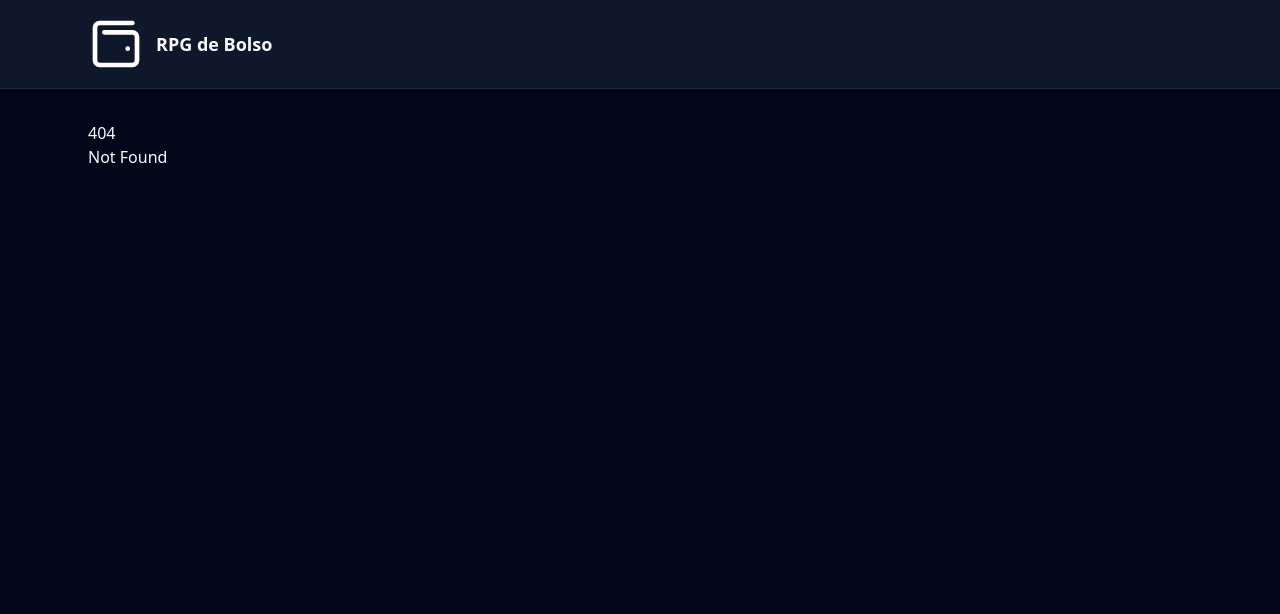
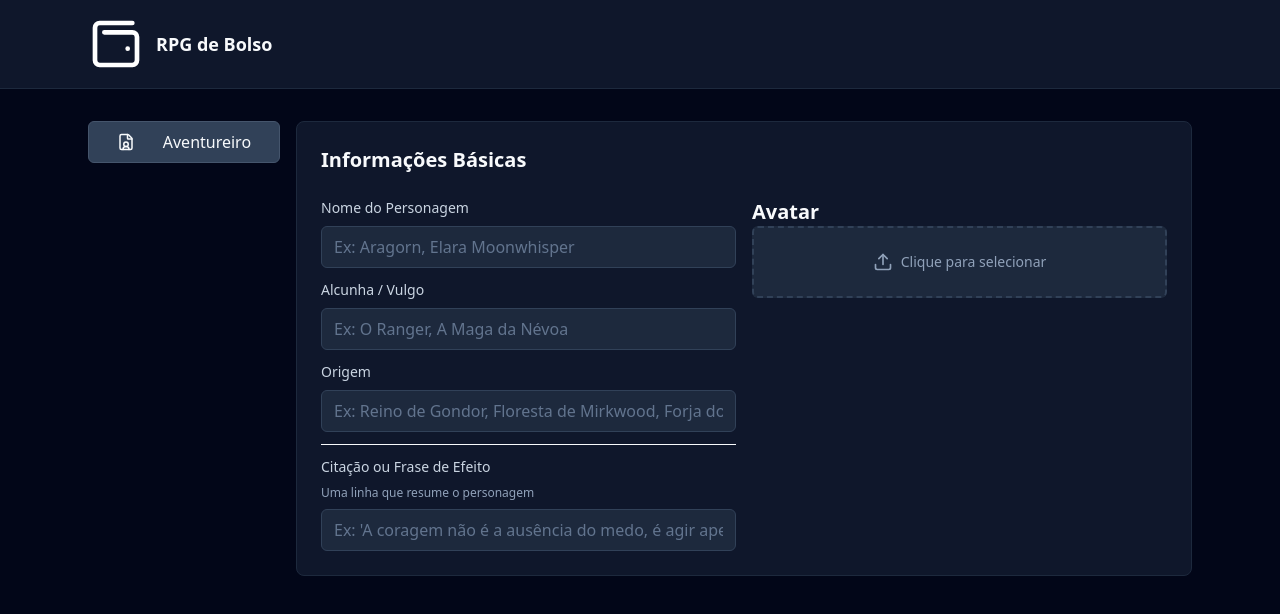
Before and after one commit to Victor-Furtado/BOLSO, a SvelteKit app: page /char-gen in a window 1280 px wide. Before the commit this address had no page. Shown: the top 614 px of the page. Built offline with nearby package versions, Linux system fonts and the light colour scheme.

Commit message:
feat: basic sheet information

```diff
--- a/package.json
+++ b/package.json
@@ -56,6 +56,7 @@
 	},
 	"dependencies": {
 		"bits-ui": "^2.18.1",
+		"lucide-svelte": "^1.0.1",
 		"zod": "^4.4.3"
 	}
 }
--- /dev/null
+++ b/src/routes/(private)/char-gen/+page.svelte
@@ -0,0 +1,50 @@
+<script lang="ts">
+	import { Tabs } from 'bits-ui';
+	import { FileUser } from 'lucide-svelte';
+	import BasicInfo from './tabs/basic-info.svelte';
+
+	let tab = $state('basic');
+	let isMobile = $state(false);
+
+	$effect(() => {
+		const mediaQuery = window.matchMedia('(max-width: 767px)');
+		const updateIsMobile = () => (isMobile = mediaQuery.matches);
+
+		updateIsMobile();
+		mediaQuery.addEventListener('change', updateIsMobile);
+
+		return () => mediaQuery.removeEventListener('change', updateIsMobile);
+	});
+
+	let character = $state({
+		nome: '',
+		alcunha: '',
+		origem: '',
+		avatarPreview: '',
+		citacao: ''
+	});
+</script>
+
+<Tabs.Root
+	activationMode="manual"
+	orientation={isMobile ? 'horizontal' : 'vertical'}
+	value={tab}
+	onValueChange={(v) => (tab = v)}
+	class="flex h-full w-full flex-col gap-4 md:flex-row"
+>
+	<Tabs.List class="flex w-full shrink-0 flex-row gap-1 overflow-x-auto md:w-48 md:flex-col">
+		<Tabs.Trigger
+			value="basic"
+			class="flex shrink-0 items-center justify-evenly gap-2 rounded-md border border-transparent p-2 text-slate-300 transition-colors hover:bg-slate-800 hover:text-slate-50 data-[state=active]:border-slate-600 data-[state=active]:bg-slate-700 data-[state=active]:text-slate-50 md:w-full"
+		>
+			<FileUser size={18} />
+			Aventureiro
+		</Tabs.Trigger>
+	</Tabs.List>
+
+	<div class="flex-1 overflow-y-auto">
+		<Tabs.Content value="basic" class="space-y-6 pb-8">
+			<BasicInfo bind:character />
+		</Tabs.Content>
+	</div>
+</Tabs.Root>
--- /dev/null
+++ b/src/routes/(private)/char-gen/tabs/basic-info.svelte
@@ -0,0 +1,118 @@
+<script lang="ts">
+	import { Upload } from 'lucide-svelte';
+
+	type basicInfo = {
+		nome: string;
+		alcunha: string;
+		origem: string;
+		avatarPreview: string;
+		citacao: string;
+	};
+
+	let { character = $bindable() }: { character: basicInfo } = $props();
+
+	function handleAvatarChange(e: Event) {
+		const input = e.target as HTMLInputElement;
+		const file = input.files?.[0];
+
+		if (file) {
+			const reader = new FileReader();
+			reader.onload = (event) => {
+				character.avatarPreview = event.target?.result as string;
+			};
+			reader.readAsDataURL(file);
+		}
+	}
+</script>
+
+<div class="rounded-lg border border-slate-800 bg-slate-900 p-6">
+	<h2 class="mb-6 text-xl font-semibold text-slate-50">Informações Básicas</h2>
+
+	<div class="grid gap-4 sm:grid-cols-2">
+		<div class="flex flex-col gap-3">
+			<div>
+				<label for="nome" class="mb-2 block text-sm font-medium text-slate-300"
+					>Nome do Personagem</label
+				>
+				<input
+					id="nome"
+					type="text"
+					bind:value={character.nome}
+					placeholder="Ex: Aragorn, Elara Moonwhisper"
+					class="w-full rounded-md border border-slate-700 bg-slate-800 px-3 py-2 text-slate-50 placeholder-slate-500 transition-colors focus:border-slate-600 focus:ring-1 focus:ring-slate-600 focus:outline-none"
+				/>
+			</div>
+
+			<div>
+				<label for="alcunha" class="mb-2 block text-sm font-medium text-slate-300"
+					>Alcunha / Vulgo</label
+				>
+				<input
+					id="alcunha"
+					type="text"
+					bind:value={character.alcunha}
+					placeholder="Ex: O Ranger, A Maga da Névoa"
+					class="w-full rounded-md border border-slate-700 bg-slate-800 px-3 py-2 text-slate-50 placeholder-slate-500 transition-colors focus:border-slate-600 focus:ring-1 focus:ring-slate-600 focus:outline-none"
+				/>
+			</div>
+
+			<div class="sm:col-span-2">
+				<label for="origem" class="mb-2 block text-sm font-medium text-slate-300">Origem</label>
+				<input
+					id="origem"
+					type="text"
+					bind:value={character.origem}
+					placeholder="Ex: Reino de Gondor, Floresta de Mirkwood, Forja dos Anões"
+					class="w-full rounded-md border border-slate-700 bg-slate-800 px-3 py-2 text-slate-50 placeholder-slate-500 transition-colors focus:border-slate-600 focus:ring-1 focus:ring-slate-600 focus:outline-none"
+				/>
+			</div>
+
+			<hr />
+
+			<div>
+				<label for="citacao" class="mb-2 block text-sm font-medium text-slate-300"
+					>Citação ou Frase de Efeito</label
+				>
+				<span class="mb-2 block text-xs text-slate-400">Uma linha que resume o personagem</span>
+				<input
+					id="citacao"
+					type="text"
+					bind:value={character.citacao}
+					placeholder="Ex: 'A coragem não é a ausência do medo, é agir apesar dele'"
+					class="w-full rounded-md border border-slate-700 bg-slate-800 px-3 py-2 text-slate-50 placeholder-slate-500 transition-colors focus:border-slate-600 focus:ring-1 focus:ring-slate-600 focus:outline-none"
+				/>
+			</div>
+		</div>
+
+		<div>
+			<h2 class="text-xl font-semibold text-slate-50">Avatar</h2>
+			<label
+				class="hover:bg-slate-750 flex cursor-pointer items-center justify-center gap-2 rounded-md border-2 border-dashed border-slate-700 bg-slate-800 p-6 transition-colors hover:border-slate-600"
+			>
+				<Upload size={20} class="text-slate-400" />
+				<span class="text-sm text-slate-400">Clique para selecionar</span>
+				<input
+					id="avatar"
+					type="file"
+					accept="image/*"
+					onchange={handleAvatarChange}
+					class="hidden"
+				/>
+			</label>
+			{#if character.avatarPreview}
+				<div>
+					<p class="mb-3 block text-sm font-medium text-slate-300">Prévia</p>
+					<div
+						class="flex items-center justify-center rounded-md border border-slate-700 bg-slate-800 p-4"
+					>
+						<img
+							src={character.avatarPreview}
+							alt="Avatar preview"
+							class="max-h-48 max-w-48 rounded-md object-cover"
+						/>
+					</div>
+				</div>
+			{/if}
+		</div>
+	</div>
+</div>
--- a/src/routes/+layout.svelte
+++ b/src/routes/+layout.svelte
@@ -5,10 +5,9 @@
 
 	let { children } = $props();
 	let isMenuOpen = $state(false);
-	// ANTIQUE: class="bg-slate-900 text-sm font-semibold text-white uppercase lg:rounded-full lg:px-4 lg:py-2"
 </script>
 
-<div class="min-h-screen bg-slate-950 text-slate-50">
+<div class="flex min-h-screen flex-col bg-slate-950 text-slate-50">
 	<header class="border-b border-slate-800 bg-slate-900">
 		<div
 			class="mx-auto flex max-w-6xl flex-col gap-4 px-4 py-4 sm:px-6 lg:flex-row lg:items-center lg:justify-between"
@@ -54,7 +53,7 @@
 		</div>
 	</header>
 
-	<main class="mx-auto max-w-6xl px-4 py-6 sm:px-6 sm:py-8">
+	<main class="mx-auto w-full max-w-6xl flex-1 px-4 py-6 sm:px-6 sm:py-8">
 		{@render children()}
 	</main>
 </div>
--- /dev/null
+++ b/src/routes/+page.server.ts
@@ -0,0 +1,6 @@
+import { redirect } from '@sveltejs/kit';
+import type { PageServerLoad } from './$types';
+
+export const load: PageServerLoad = async ({ url, locals }) => {
+	redirect(307, '/char-gen');
+};
```
Also changed, not shown: 1 other file (tests, documents, lock files or other folders).
